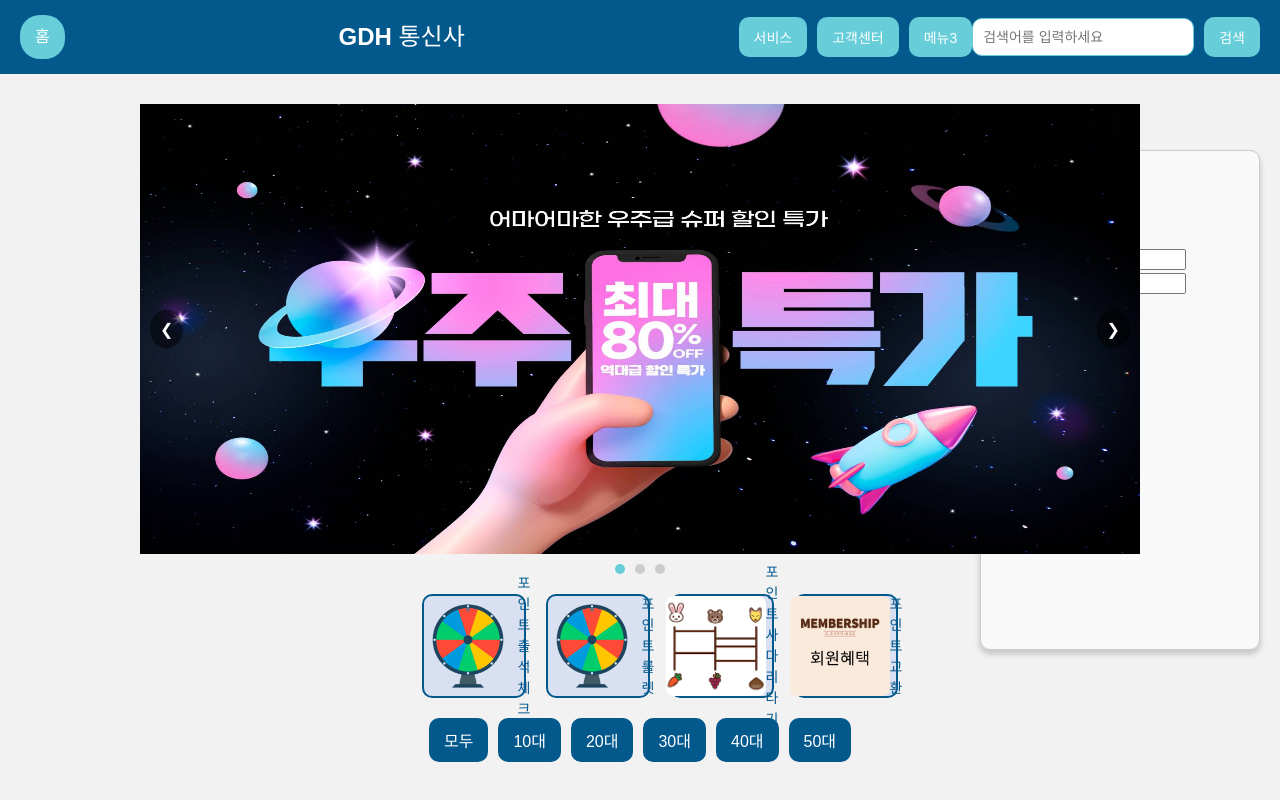
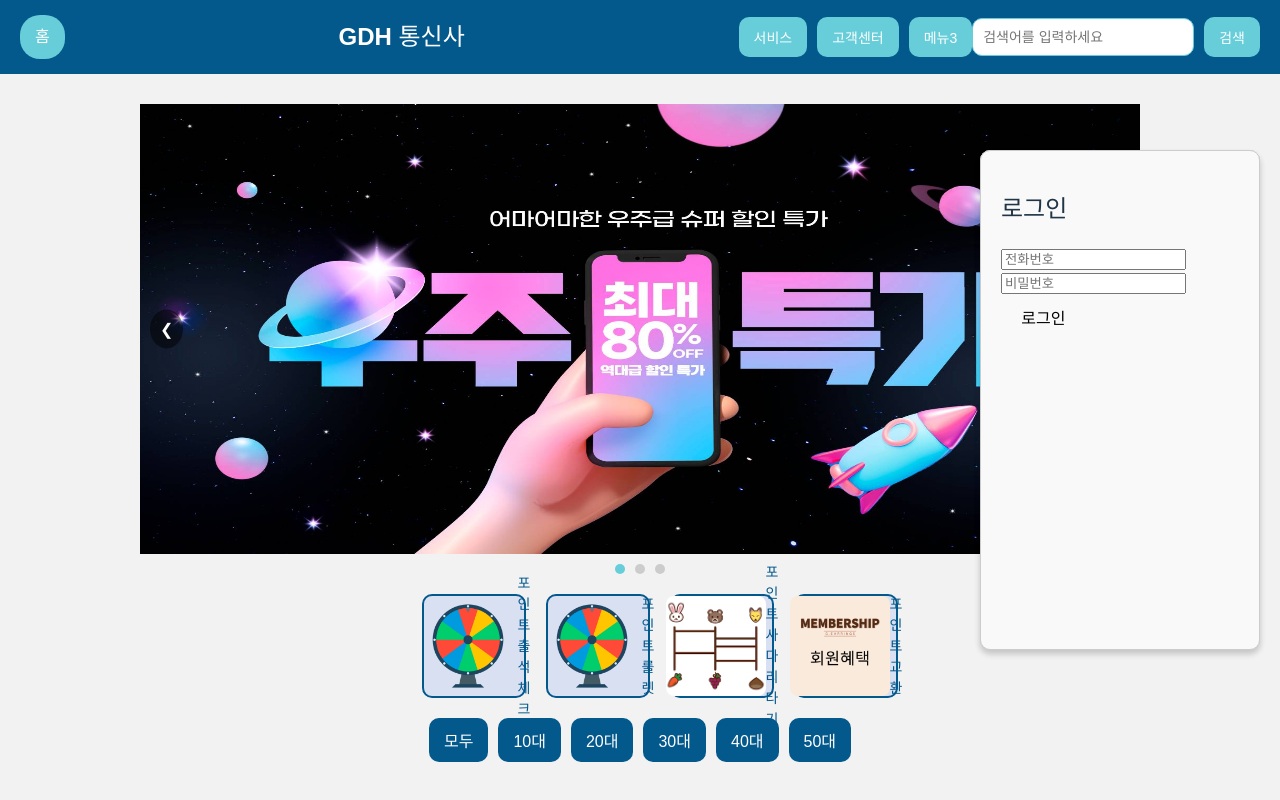
Before and after one commit to MrDos89/PMSProj, a React (Vite) app in the folder PMSProj/: page / in a window 1280 px wide. Shown: the top 800 px of the page. Built offline with nearby package versions, Linux system fonts and the light colour scheme.

Commit message:
[현석] 로그인,회원목록창 메인베너에 가려지는거 해결

```diff
--- a/PMSProj/src/cssall/Login.css
+++ b/PMSProj/src/cssall/Login.css
@@ -12,6 +12,7 @@
     box-shadow: 0 4px 6px rgba(0, 0, 0, 0.1);
     padding: 20px;
     box-sizing: border-box;
+    z-index: 100; /* @hs 맨앞으로 */
   }
 
   /* 로그인 폼 */
@@ -54,6 +55,7 @@
     height: 100px;
     border-radius: 50%;
     margin-bottom: 20px;
+
   }
 
   .profile-container h2 {
--- a/PMSProj/src/cssall/MemberList.css
+++ b/PMSProj/src/cssall/MemberList.css
@@ -3,7 +3,7 @@
   height: 700px;
   position: fixed;
   top: 50%;
-  left: 10%;
+  left: 1%;
   transform: translateY(-50%);
   border: 1px solid #ccc;
   border-radius: 8px;
@@ -11,6 +11,7 @@
   box-shadow: 0 4px 8px rgba(0, 0, 0, 0.1);
   background-color: white;
   overflow-y: auto;
+  z-index: 100; /* @hs 맨앞으로 */
 }
 
 .close-button {
```
